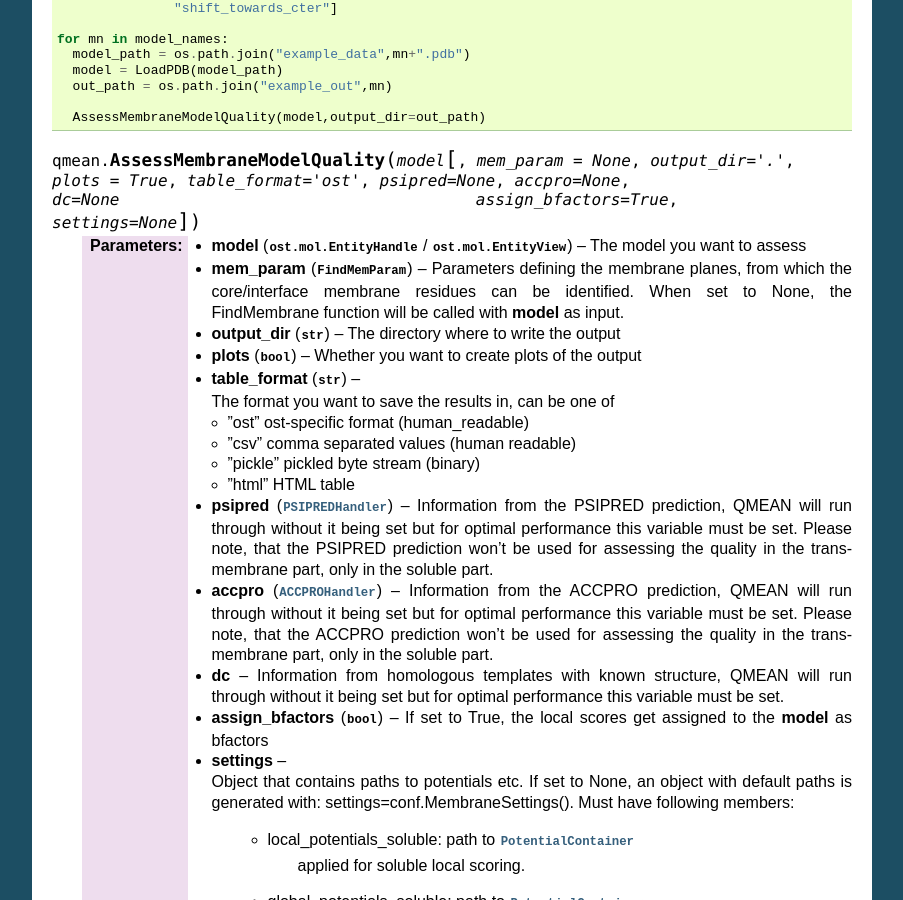
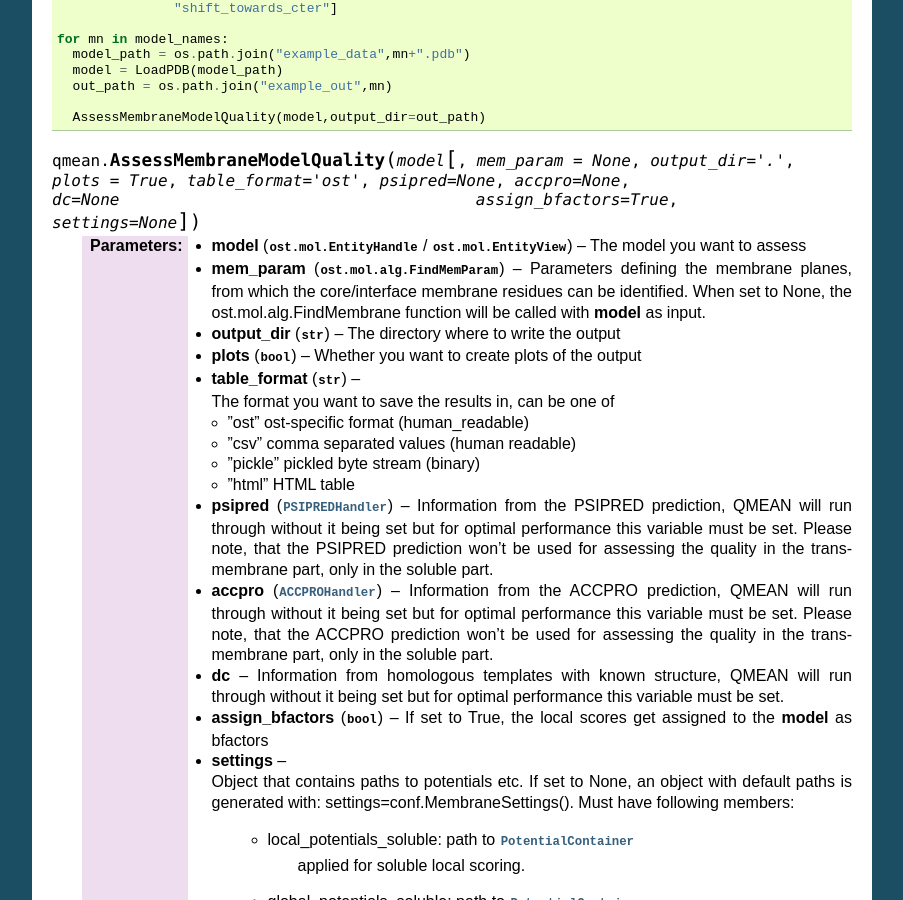
Before and after one commit to eunos-1128/QMEAN, a Sphinx documentation site: the page built from doc/source/run_qmean_scoring.rst, in a window 1280 px wide and 900 px high, scrolled down 2106 px. Shown: the whole window, without its empty margins (198-1101 px from the left). Built offline with Sphinx 7.4.7, drawn with Linux system fonts in a browser that asks for light colours.

Commit message:
remove Membrane finding algorithm as it has been moved to OpenStructure

```diff
--- a/doc/source/run_qmean_scoring.rst
+++ b/doc/source/run_qmean_scoring.rst
@@ -105,8 +105,8 @@ Assessing the quality for membrane protein models
 
   :param mem_param:     Parameters defining the membrane planes, from which
                         the core/interface membrane residues can be identified.
-                        When set to None, the FindMembrane function will
-                        be called with **model** as input.
+                        When set to None, the ost.mol.alg.FindMembrane function
+                        will be called with **model** as input.
 
   :param output_dir:    The directory where to write the output
 
@@ -162,7 +162,7 @@ Assessing the quality for membrane protein models
 
 
   :type model:          :class:`ost.mol.EntityHandle` / :class:`ost.mol.EntityView`
-  :type mem_param:      :class:`FindMemParam`
+  :type mem_param:      :class:`ost.mol.alg.FindMemParam`
   :type output_dir:     :class:`str`
   :type plots:          :class:`bool`
   :type table_format:   :class:`str`
```
Also changed, not shown: 7 other files.
